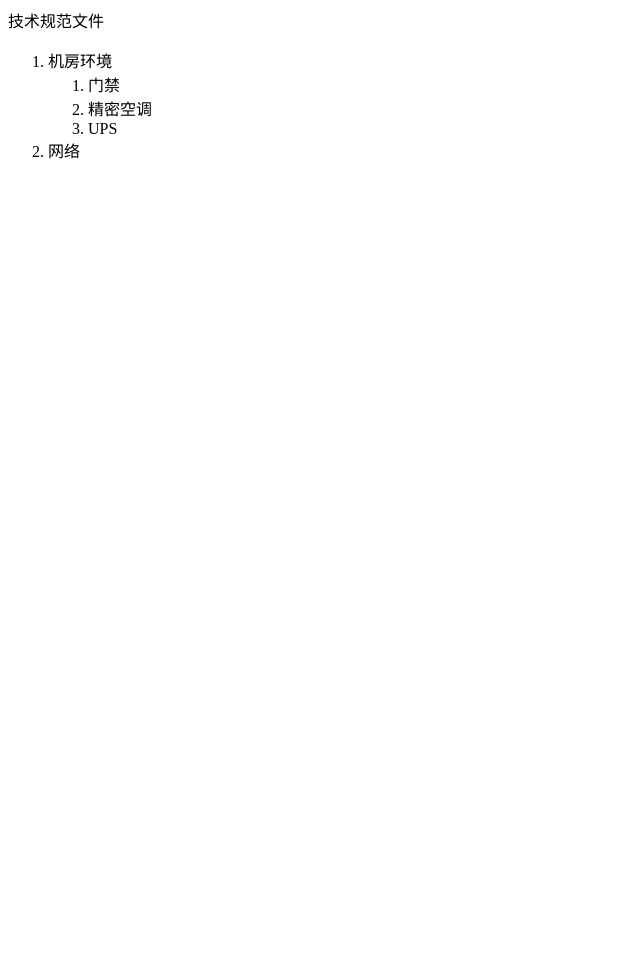
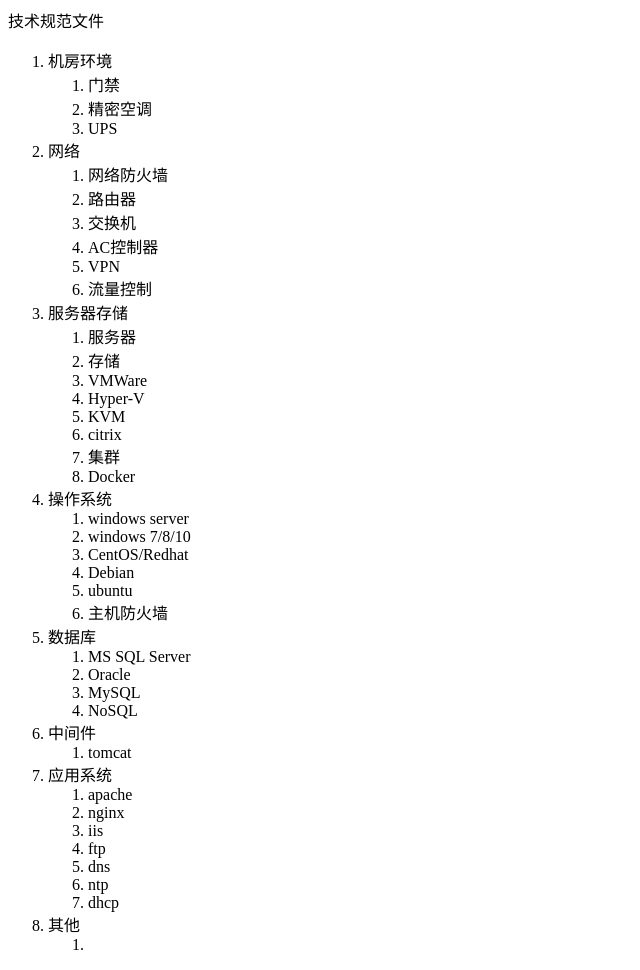
Before and after one commit to bg6cq/ITTS, a plain HTML site: page index.html in a window 1280 px wide. Shown: the whole page, without its empty margins (0-640 px from the left). Before the commit the page ends 800 px from the top, so only its background shows below. Drawn offline with Linux system fonts and the light colour scheme.

Commit message:
20170507

```diff
--- a/index.html
+++ b/index.html
@@ -17,7 +17,151 @@
 UPS
 </li>
 </ol>
+
+
 <li>
 网络
 </li>
+<ol>
+<li>
+网络防火墙
+</li>
+<li>
+路由器
+</li>
+<li>
+交换机
+</li>
+<li>
+AC控制器
+</li>
+<li>
+VPN
+</li>
+<li>
+流量控制
+</li>
 </ol>
+
+
+<li>
+服务器存储
+</li>
+<ol>
+<li>
+服务器
+</li>
+<li>
+存储
+</li>
+<li>
+VMWare
+</li>
+<li>
+Hyper-V
+</li>
+<li>
+KVM
+</li>
+<li>
+citrix
+</li>
+<li>
+集群
+</li>
+<li>
+Docker
+</li>
+</ol>
+
+
+<li>
+操作系统
+</li>
+<ol>
+<li>
+windows server
+</li>
+<li>
+windows 7/8/10
+</li>
+<li>
+CentOS/Redhat
+</li>
+<li>
+Debian
+</li>
+<li>
+ubuntu
+</li>
+<li>
+主机防火墙
+</li>
+</ol>
+
+
+<li>
+数据库
+</li>
+<ol>
+<li>
+MS SQL Server
+</li>
+<li>
+Oracle
+</li>
+<li>
+MySQL
+</li>
+<li>
+NoSQL
+</li>
+</ol>
+
+
+<li>
+中间件
+</li>
+<ol>
+<li>
+tomcat
+</li>
+</ol>
+
+
+<li>
+应用系统
+</li>
+<ol>
+<li>
+apache
+</li>
+<li>
+nginx
+</li>
+<li>
+iis
+</li>
+<li>
+ftp
+</li>
+<li>
+dns
+</li>
+<li>
+ntp
+</li>
+<li>
+dhcp
+</li>
+</ol>
+
+
+<li>
+其他
+</li>
+<ol>
+<li>
+</li>
+</ol>
+</ol>
```
